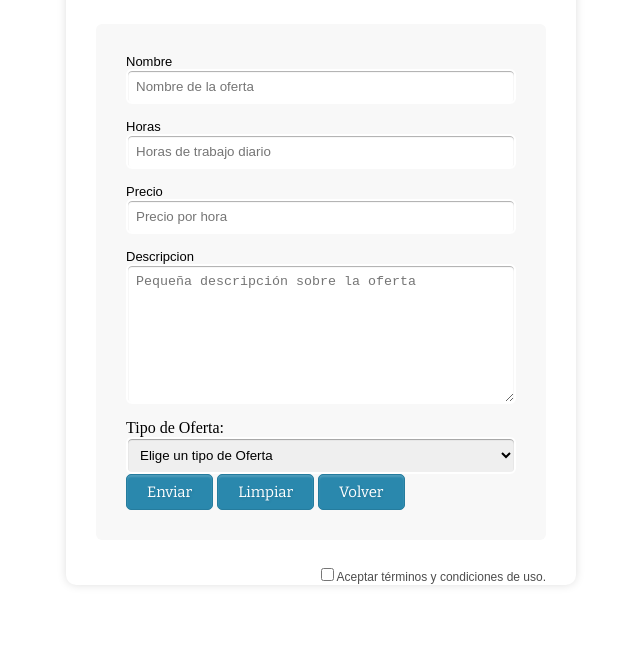
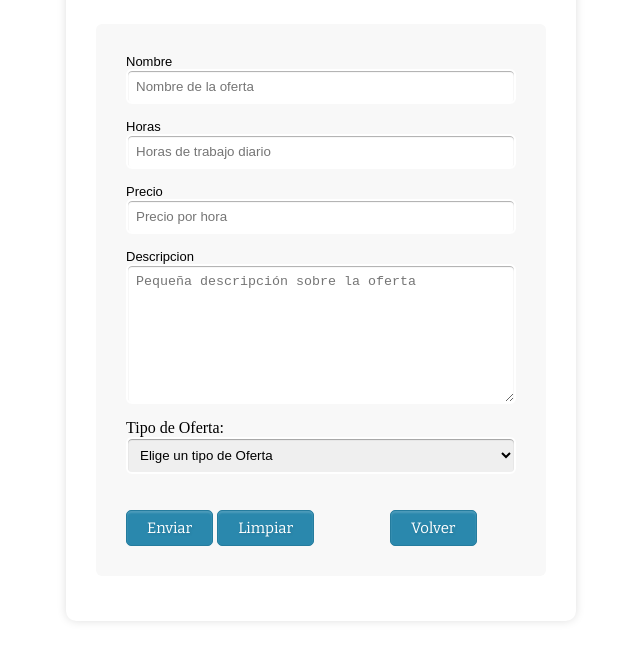
Before and after one commit to Sergio2431/ProyectoFinal, a plain HTML site: page Proyecto/ProyectoIntegrado/public/html/crearOferta.html in a window 1280 px wide. Shown: the part 119-780 px from the top of the page, without its empty margins (319-959 px from the left). Drawn offline with nearby package versions, Linux system fonts and the light colour scheme.

Commit message:
subir cambios

```diff
--- a/Proyecto/ProyectoIntegrado/public/html/crearOferta.html
+++ b/Proyecto/ProyectoIntegrado/public/html/crearOferta.html
@@ -31,16 +31,15 @@
             <option value="7">Mécanica</option>
             <option value="8">Psicologia</option>
             <option value="9">Educación Secundaria</option>
-          </select>
+          </select><br><br>
           <input type="submit" value="Enviar">
-          <input type="reset" id="limpiar" value="Limpiar">
-          <input type="button" value="Volver" onclick="window.location.href='../index.html'">
+          <input type="reset" id="limpiar" value="Limpiar">&nbsp;&nbsp;&nbsp;&nbsp;&nbsp;&nbsp;&nbsp;&nbsp;&nbsp;&nbsp;&nbsp;&nbsp;&nbsp;&nbsp;&nbsp;&nbsp;&nbsp;&nbsp;
+          <input style="float:rigth" type="button" value="Volver" onclick="window.location.href='../index.html'">
         </div>
       </div>
 
       <div class="button-section">
        <span class="privacy-policy">
-       <input type="checkbox" required name="field7">Aceptar términos y condiciones de uso.
        </span>
       </div>
   </form>
```
Also changed, not shown: 1 other file.
